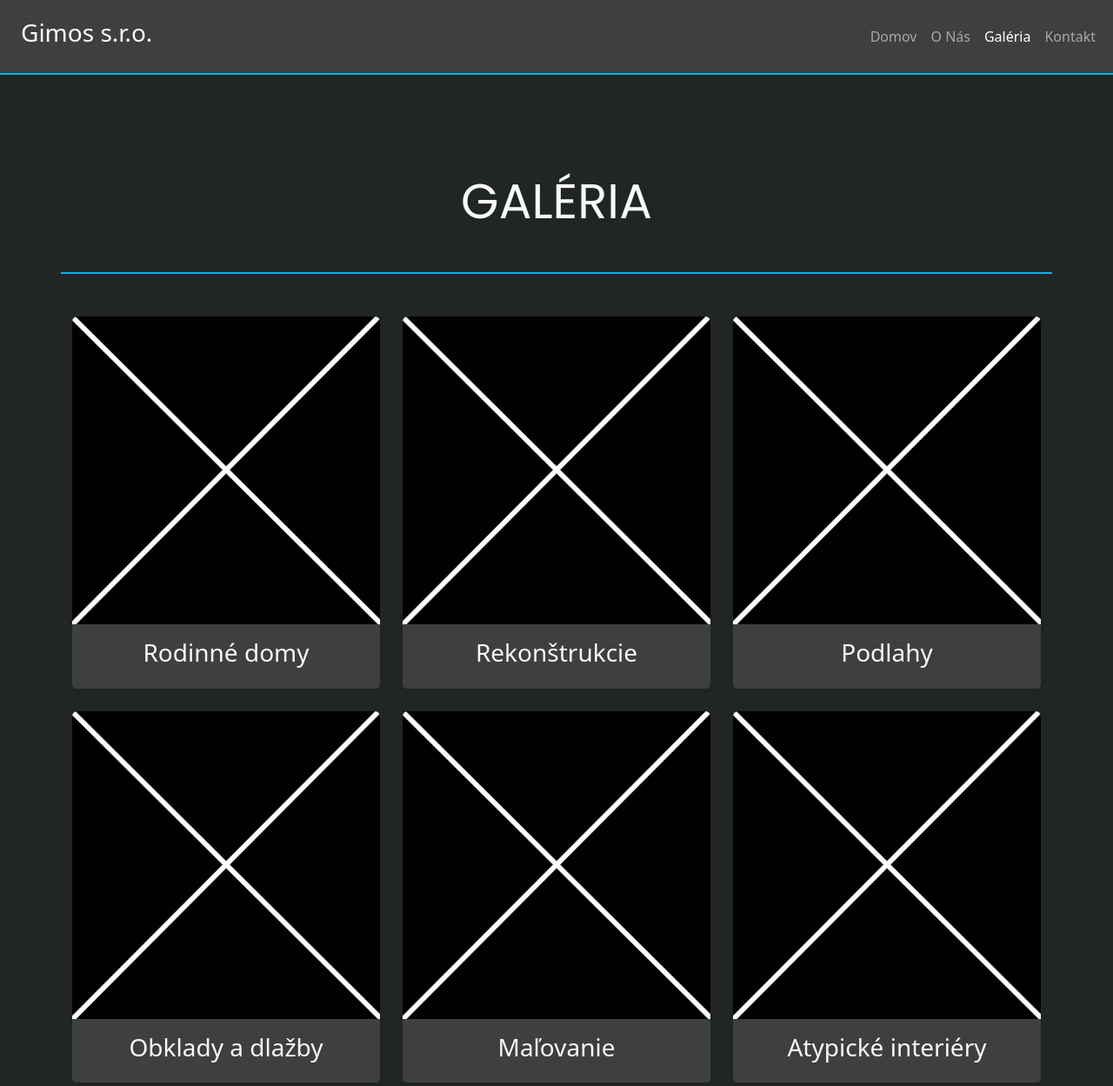
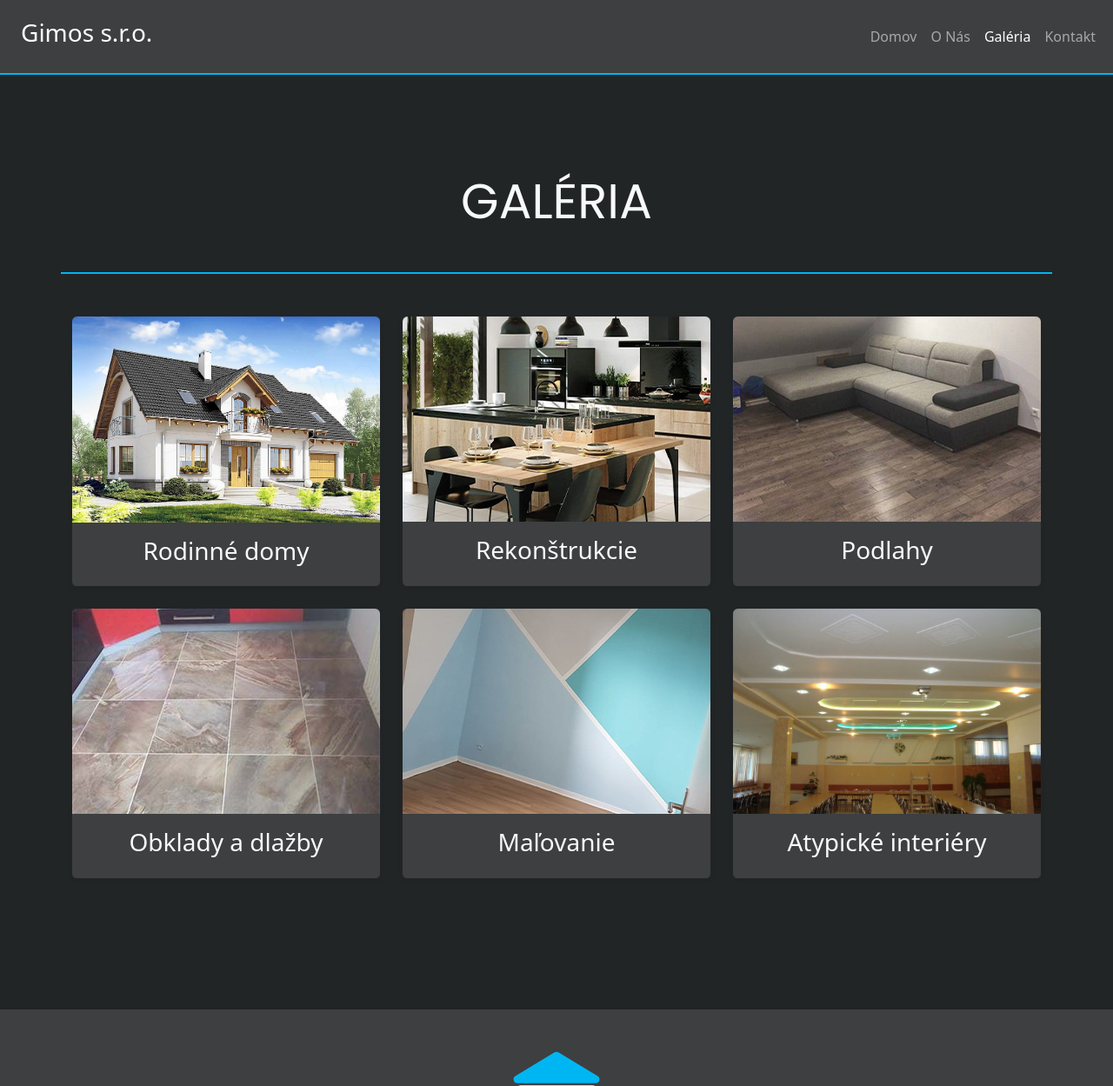
Before and after one commit to BASISTK/gimos, a website: page gallery.html in a window 1280 px wide. Shown: the top 1249 px of the page at 87% size. Drawn offline with nearby package versions, Linux system fonts and the light colour scheme.

Commit message:
pridanie fotiek

```diff
--- a/gallery.html
+++ b/gallery.html
@@ -82,7 +82,7 @@
         <div class="col">
           <a href="" style="text-decoration: none;">
               <div class="card shadow-sm border-dark my-color-aboutus">
-                <img class="rounded-top" src="images/test-black.jpg" alt="">
+                <img class="rounded-top" src="images/rodinnedomy.jpg" alt="">
                 <div class="card-body">
                     <h3 class="text-light text-center">Rodinné domy</h3>
                 </div>
@@ -92,7 +92,7 @@
         <div class="col">
           <a href="" style="text-decoration: none;">
               <div class="card shadow-sm border-dark my-color-aboutus">
-                <img class="rounded-top" src="images/test-black.jpg" alt="">
+                <img class="rounded-top" src="images/reconstruction-1.jpg" alt="">
                 <div class="card-body">
                     <h3 class="text-light text-center">Rekonštrukcie</h3>
                 </div>
@@ -102,7 +102,7 @@
         <div class="col">
           <a href="" style="text-decoration: none;">
               <div class="card shadow-sm border-dark my-color-aboutus">
-                <img class="rounded-top" src="images/test-black.jpg" alt="">
+                <img class="rounded-top" src="images/podlahy.jpg" alt="">
                 <div class="card-body">
                     <h3 class="text-light text-center">Podlahy</h3>
                 </div>
@@ -111,9 +111,9 @@
         </div>
 
         <div class="col">
-          <a href="" style="text-decoration: none;">
+          <a href="https://basistk.github.io/gimos/index.html" style="text-decoration: none;">
               <div class="card shadow-sm border-dark my-color-aboutus">
-                <img class="rounded-top" src="images/test-black.jpg" alt="">
+                <img class="rounded-top" src="images/obklady-1.jpg" alt="">
                 <div class="card-body">
                     <h3 class="text-light text-center">Obklady a dlažby</h3>
                 </div>
@@ -123,7 +123,7 @@
         <div class="col">
           <a href="" style="text-decoration: none;">
               <div class="card shadow-sm border-dark my-color-aboutus">
-                <img class="rounded-top" src="images/test-black.jpg" alt="">
+                <img class="rounded-top" src="images/malovanie.jpg" alt="">
                 <div class="card-body">
                     <h3 class="text-light text-center">Maľovanie</h3>
                 </div>
@@ -133,7 +133,7 @@
         <div class="col">
           <a href="" style="text-decoration: none;">
               <div class="card shadow-sm border-dark my-color-aboutus">
-                <img class="rounded-top" src="images/test-black.jpg" alt="">
+                <img class="rounded-top" src="images/atypicke.jpg" alt="">
                 <div class="card-body">
                     <h3 class="text-light text-center">Atypické interiéry</h3>
                 </div>
--- a/scss/style.scss
+++ b/scss/style.scss
@@ -194,3 +194,10 @@ body{
   left: 1.9rem;
   z-index: 3;
 }
+
+
+// OSTATNE GLOBALNE
+
+.my-dropshadow{
+  filter: drop-shadow(0px 0px 15px #000000);
+}
```
Also changed, not shown: index.html (+4 -4 lines), assets/css/style.css, images/atypicke.jpg (added), images/malovanie.jpg (added), images/nakluc.jpg (added), images/obklady-1.jpg (added), images/podlahy.jpg (added), images/reconstruction-1.jpg (added), images/rekonstrukcia.jpg (added), images/rodinnedomy.jpg (added), 1 other file.
